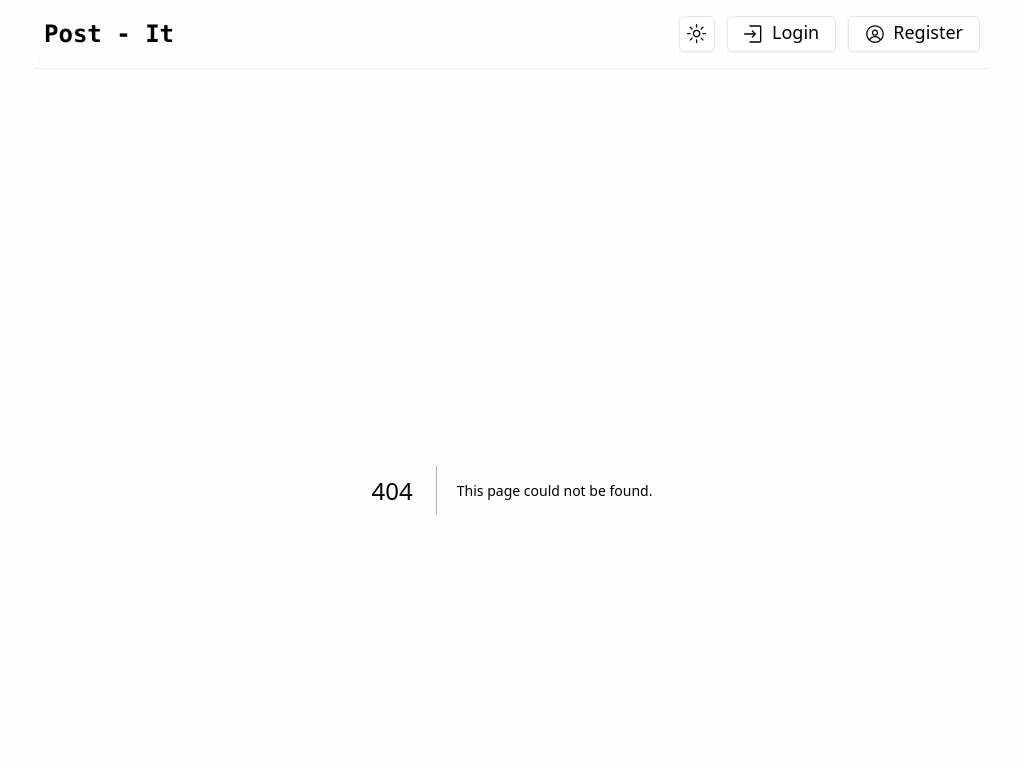
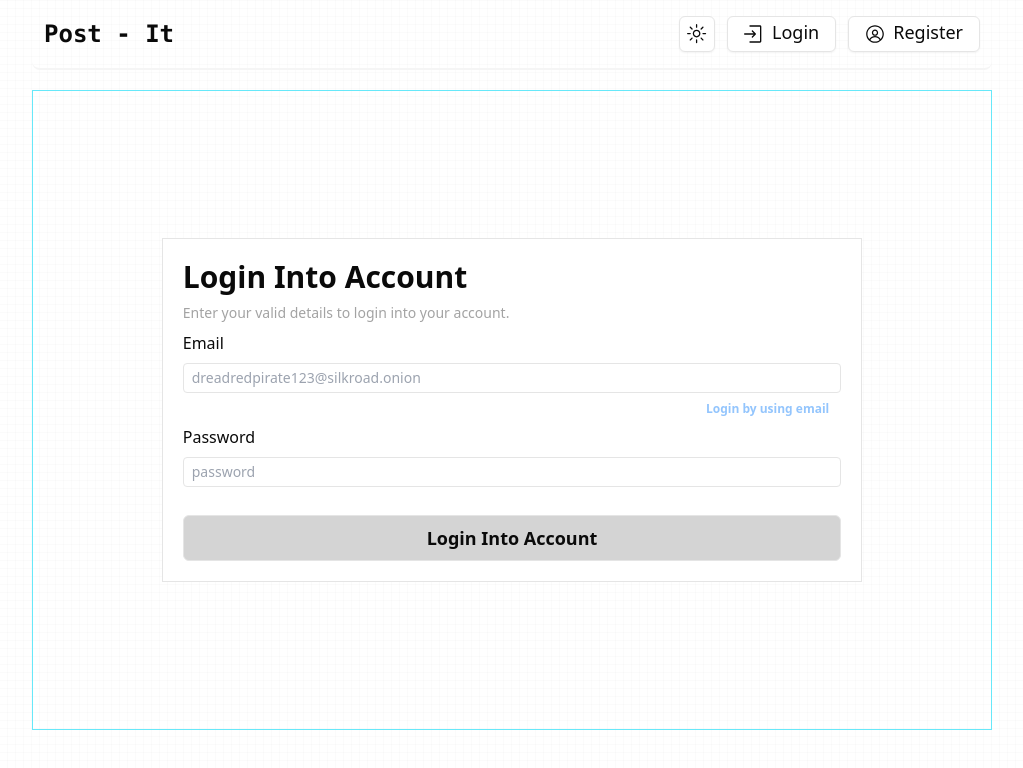
Before and after one commit to falcon71181/Post-It, a Next.js app in the folder client/: page /login in a window 1280 px wide. Before the commit this address had no page. Shown: the top 768 px of the page, without its empty margins (128-1151 px from the left). Built offline with nearby package versions, Linux system fonts and the light colour scheme; no server answers.

Commit message:
feat: Login page

```diff
--- /dev/null
+++ b/client/src/app/login/page.tsx
@@ -0,0 +1,90 @@
+"use client"
+
+import React, { useState } from "react";
+import { useFormState, useFormStatus } from "react-dom";
+import type { AuthCheck, AuthUser, LoginUser } from "@/types/auth";
+
+const initialState: AuthCheck = {
+  user: null,
+  error: null,
+}
+
+const Login = () => {
+  const SERVER = process.env.NEXT_PUBLIC_SERVER;
+  const [loginVia, setLoginVia] = useState(false);
+
+  const handleRegisteration = async (_preState: any, formData: FormData) => {
+    try {
+      const userData: LoginUser = {
+        email: formData.get("email") as string,
+        username: formData.get("username") as string,
+        password: formData.get("password") as string,
+      }
+      const response = await fetch(`${SERVER}/users/login`, {
+        method: "POST",
+        body: JSON.stringify(userData),
+        headers: {
+          "Content-Type": "application/json",
+        }
+      })
+
+      if (response.ok) {
+        const responseData = await response.json();
+        const user: AuthUser = responseData;
+
+        localStorage.setItem("token", responseData.token);
+        localStorage.setItem("token", responseData.username);
+
+        const newState: AuthCheck = {
+          user,
+          error: null
+        };
+
+        return newState;
+      }
+    } catch (error) {
+      if (error instanceof Error) {
+        const newState = {
+          user: null,
+          error: error.message
+        }
+
+        return newState;
+      }
+    }
+  }
+
+  const [state, formAction] = useFormState(handleRegisteration, initialState);
+  return (
+    <div className="px-3 min-h-[80vh] flex justify-center items-center border border-cyan-300">
+      <div className="w-full sm:w-11/12 lg:w-10/12 xl:w-9/12 2xl:w-7/12 p-5 flex flex-col gap-2 bg-background border border-border transition-all duration-1000">
+        <h1 className="font-semibold text-3xl">Login Into Account</h1>
+        <h1 className="text-sm text-neutral-400">Enter your valid details to login into your account.</h1>
+        <form action={formAction} className="grid grid-cols-3 gap-y-2 gap-x-3">
+          <h1 className="text-base dark:text-neutral-300 col-span-3">{loginVia ? "Username" : "Email"}</h1>
+          <input
+            type={loginVia ? "text" : "email"}
+            id={loginVia ? "username" : "email"}
+            className="col-span-3 bg-background border border-border text-gray-900 text-sm rounded-sm focus:ring-blue-500 focus:border-blue-500 block w-full px-2 py-1 dark:placeholder-gray-400 dark:text-white dark:focus:ring-blue-500 dark:focus:border-blue-500"
+            placeholder={loginVia ? "dreadredpirate123" : "dreadredpirate123@silkroad.onion"}
+          />
+          <div className="text-blue-300 col-span-3 text-xs font-semibold text-right mr-3 hover:underline hover:underline-offset-4 cursor-pointer"
+            onClick={() => setLoginVia(!loginVia)}
+          >{loginVia ? "Login by using username" : "Login by using email"}</div>
+          <h1 className="text-base dark:text-neutral-300 col-span-3">Password</h1>
+          <input
+            type="password"
+            id="password"
+            className="col-span-3 bg-background border border-border text-gray-900 text-sm rounded-sm focus:ring-blue-500 focus:border-blue-500 block w-full px-2 py-1 dark:placeholder-gray-400 dark:text-white dark:focus:ring-blue-500 dark:focus:border-blue-500"
+            placeholder="password"
+            required />
+        </form>
+        <button type="submit" className="w-full px-3 py-2 mt-5 text-lg dark:text-black font-semibold flex items-center justify-center rounded-md border border-border cursor-pointer bg-neutral-300 hover:bg-neutral-300/80 select-none transition-colors duration-200">
+          Login Into Account
+        </button>
+      </div>
+    </div>
+  )
+}
+
+export default Login;
```
